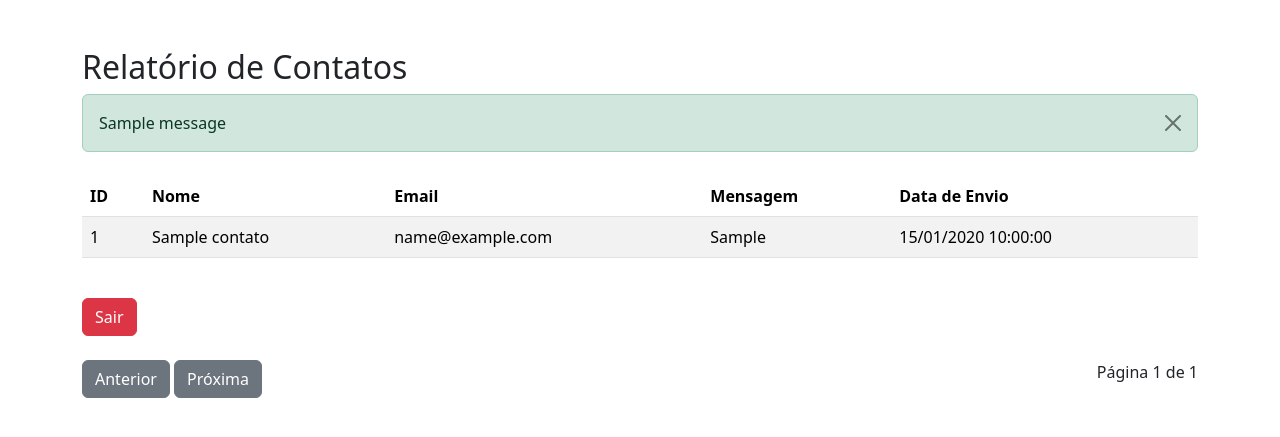
After one commit to AdamKauan/Site-Portifolio, a Flask app: page /relatorio in a window 1280 px wide. The commit adds this page. Shown: the top 437 px of the page. Run offline with Flask 3, Linux system fonts and the light colour scheme; the visitor is signed in with stand-in values (Sample User, id 1); tables that the repository leaves empty hold one stand-in row (values such as "Sample post"); one stand-in notice (Sample message) is shown; some libraries are stand-ins or nearby versions.

Commit message:
banco de dados

```diff
--- a/app.py
+++ b/app.py
@@ -1,57 +1,140 @@
-from flask import Flask, render_template, redirect, request, flash
-from flask_mail import Mail, Message
-from config import email, senha
+from flask import Flask, render_template, request, redirect, flash, session, url_for, make_response
+from flask_sqlalchemy import SQLAlchemy
+from datetime import datetime
 
 app = Flask(__name__)
-app.secret_key = 'adamkauan.'
+app.secret_key = 'Adamkauan.'
+# Configuração do banco de dados
+app.config['SQLALCHEMY_DATABASE_URI'] = 'mssql+pyodbc://DMM\\SQLMATIAS/DBSITE?driver=ODBC+Driver+17+for+SQL+Server&trusted_connection=yes'
+app.config['SQLALCHEMY_TRACK_MODIFICATIONS'] = False
 
-mail_settings = {
-    "MAIL_SERVER": "smtp.gmail.com",
-    "MAIL_PORT": 465,
-    "MAIL_USE_TLS": False,
-    "MAIL_USE_SSL": True,
-    "MAIL_USERNAME": 'email',
-    "MAIL_PASSWORD": 'senha'
-}
+# Inicializa o SQLAlchemy
+db = SQLAlchemy(app)
 
-app.config.update(mail_settings)
+app.config['SQLALCHEMY_ECHO'] = True
 
-mail = Mail(app)
+# Modelo para a tabela 'contatos'
+class Contato(db.Model):
+    __tablename__ = 'contatos'
+    id = db.Column(db.Integer, primary_key=True)
+    nome = db.Column(db.String(100), nullable=False)
+    email = db.Column(db.String(120), nullable=False)
+    mensagem = db.Column(db.Text, nullable=False)
+    data_envio = db.Column(db.DateTime, default=datetime.now)
 
-class Contato:
-    def __init__(self, nome, email, mensagem):
-        self.nome = nome,
-        self.email = email,
-        self.mensagem = mensagem
+# Função para garantir que as tabelas sejam criadas
+def create_db():
+    # Se as tabelas ainda não existirem, cria-as
+    with app.app_context():
+        db.create_all()
+        print("Tabelas criadas com sucesso!")
 
+# Função para corrigir o próximo ID após exclusão
+def reset_id():
+    with app.app_context():
+        # Recalcula o próximo ID para o campo auto increment (SQL Server)
+        db.session.execute('DBCC CHECKIDENT ("contatos", RESEED)')  # Reseta o contador de IDs
+        db.session.commit()
+
+# Rota principal para exibir o formulário
 @app.route('/')
 def index():
     return render_template('index.html')
 
-@app.route('/send' , methods=['GET', 'POST'])
+# Rota para processar o formulário de contato
+@app.route('/send', methods=['POST'])
 def send():
+    try:
+        # Capturar os dados do formulário
+        nome = request.form['nome']
+        email = request.form['email']
+        mensagem = request.form['mensagem']
+
+        # Validar os campos
+        if not nome or not email or not mensagem:
+            flash("Todos os campos são obrigatórios!", "error")
+            return redirect('/')
+
+        # Criar um novo registro de contato
+        novo_contato = Contato(nome=nome, email=email, mensagem=mensagem)
+
+        # Adicionar ao banco de dados
+        db.session.add(novo_contato)
+        db.session.commit()
+
+        # Mensagem de sucesso
+        flash("Mensagem enviada com sucesso!", "success")
+        return redirect('/#contato')
+    except Exception as e:
+        # Mensagem de erro em caso de exceção
+        flash(f"Ocorreu um erro: {str(e)}", "error")
+        return redirect('/#contato')
+
+# Rota para exibir a página de login
+@app.route('/login', methods=['GET', 'POST'])
+def login():
+    # Verificar se o usuário já está logado
+    if session.get('logged_in'):
+        return redirect(url_for('relatorio'))
+
     if request.method == 'POST':
-        formContato = Contato(
-            request.form["nome"],
-            request.form["email"],
-            request.form["mensagem"]
-        )
+        username = request.form['username']
+        password = request.form['password']
 
-        msg = Message(
-            subject = f'{formContato.nome} te enviou uma mensagem no portifólio',
-            sender = app.config.ger("MAIL_USERNAME"),
-            recipients = ['adamkauan04@gmail.com', app.config.ger("MAIL_USERNAME")],
-            body = f'''
+        # Login simples com usuário e senha fixos
+        if username == 'admin' and password == 'Adamkauan.':  # Substitua pela sua senha
+            session['logged_in'] = True
+            return redirect(url_for('relatorio'))
+        else:
+            flash('Usuário ou senha inválidos', 'danger')
+            return redirect(url_for('login'))
 
-            {formContato.nome} com o gmail {formContato.email}, te enviou a seguinte mensagem:
+    return render_template('login.html')
 
-            {formContato.mensagem}
+# Rota protegida para exibir o relatório de contatos com paginação
+@app.route('/relatorio')
+def relatorio():
+    if not session.get('logged_in'):  # Verifica se o usuário está logado
+        flash('Você precisa fazer login para acessar esta página', 'danger')
+        return redirect(url_for('login'))
 
-            '''
-        )
-        mail.send(msg)
-        flash('mensagem enviada com sucesso!')
-    return redirect('/')
+    # Obter a página atual a partir dos parâmetros de URL, padrão para 1
+    page = request.args.get('page', 1, type=int)
 
+    # Consulta os dados com paginação
+    contatos = Contato.query.order_by(Contato.data_envio.desc()).paginate(page=page, per_page=10)
+
+    # Impede o cache das páginas protegidas (também para evitar que o navegador permita voltar à página após o logout)
+    response = make_response(render_template('relatorio.html', contatos=contatos))
+    response.headers['Cache-Control'] = 'no-store, no-cache, must-revalidate, max-age=0'
+    response.headers['Pragma'] = 'no-cache'
+    response.headers['Expires'] = '0'
+
+    return response
+
+# Rota para logout
+@app.route('/logout')
+def logout():
+    # Remove a sessão de login
+    session.pop('logged_in', None)
+    flash('Você saiu da conta', 'success')
+    return redirect(url_for('login'))
+
+# Rota para excluir um contato
+@app.route('/delete/<int:id>', methods=['POST'])
+def delete(id):
+    contato = Contato.query.get_or_404(id)
+    db.session.delete(contato)
+    db.session.commit()
+
+    # Após a exclusão, chamar a função para resetar o ID
+    reset_id()
+
+    flash(f'Contato {id} deletado com sucesso!', 'success')
+    return redirect(url_for('relatorio'))
+
+# Inicializar tabelas e rodar o servidor
 if __name__ == '__main__':
-    app.run(debug=True)
+    # Rodar o servidor Flask
+    create_db()  # Chama a função para criar as tabelas
+    app.run(debug=True, use_reloader=True)
--- a/config.py
+++ /dev/null
@@ -1,2 +0,0 @@
-email = "contatoadamkauan@gmail.com"
-senha = "Contatoadam."
--- /dev/null
+++ b/templates/relatorio.html
@@ -0,0 +1,72 @@
+<!DOCTYPE html>
+<html lang="pt-br">
+<head>
+    <meta charset="UTF-8">
+    <meta name="viewport" content="width=device-width, initial-scale=1.0">
+    <title>Relatório de Contatos</title>
+    <link href="../static/bootstrap/css/bootstrap.min.css" rel="stylesheet">
+</head>
+<body>
+    <div class="container mt-5">
+        <h2>Relatório de Contatos</h2>
+
+        <!-- Mensagens Flash -->
+        {% with messages = get_flashed_messages(with_categories=true) %}
+            {% if messages %}
+                <div class="mb-4">
+                    {% for category, message in messages %}
+                        <div class="alert alert-{{ category }} alert-dismissible fade show" role="alert">
+                            {{ message }}
+                            <button type="button" class="btn-close" data-bs-dismiss="alert" aria-label="Close"></button>
+                        </div>
+                    {% endfor %}
+                </div>
+            {% endif %}
+        {% endwith %}
+
+        <!-- Tabela de Contatos -->
+        <div class="table-responsive">
+            <table class="table table-striped">
+                <thead>
+                    <tr>
+                        <th scope="col">ID</th>
+                        <th scope="col">Nome</th>
+                        <th scope="col">Email</th>
+                        <th scope="col">Mensagem</th>
+                        <th scope="col">Data de Envio</th>
+                    </tr>
+                </thead>
+                <tbody>
+                    {% for contato in contatos.items %}
+                        <tr>
+                            <td>{{ contato.id }}</td>
+                            <td>{{ contato.nome }}</td>
+                            <td>{{ contato.email }}</td>
+                            <td>{{ contato.mensagem }}</td>
+                            <td>{{ contato.data_envio.strftime('%d/%m/%Y %H:%M:%S') }}</td>
+                        </tr>
+                    {% endfor %}
+                </tbody>
+            </table>
+        </div>
+
+        <!-- Botão de Logout -->
+        <div class="mt-4">
+            <a href="{{ url_for('logout') }}" class="btn btn-danger">Sair</a>
+        </div>
+
+        <!-- Navegação de Paginação -->
+        <div class="mt-4 d-flex justify-content-between">
+            <div>
+                <a href="{{ url_for('relatorio', page=contatos.prev_num) }}" class="btn btn-secondary" {% if not contatos.has_prev %}disabled{% endif %}>Anterior</a>
+                <a href="{{ url_for('relatorio', page=contatos.next_num) }}" class="btn btn-secondary" {% if not contatos.has_next %}disabled{% endif %}>Próxima</a>
+            </div>
+            <div>
+                <span>Página {{ contatos.page }} de {{ contatos.pages }}</span>
+            </div>
+        </div>
+    </div>
+
+    <script src="../static/bootstrap/js/bootstrap.bundle.min.js"></script>
+</body>
+</html>
```
Also changed, not shown: static/script.js (+12 -0 lines), static/style.css (+25 -0 lines), templates/index.html (+24 -7 lines), templates/login.html (added, +42 -0 lines).
